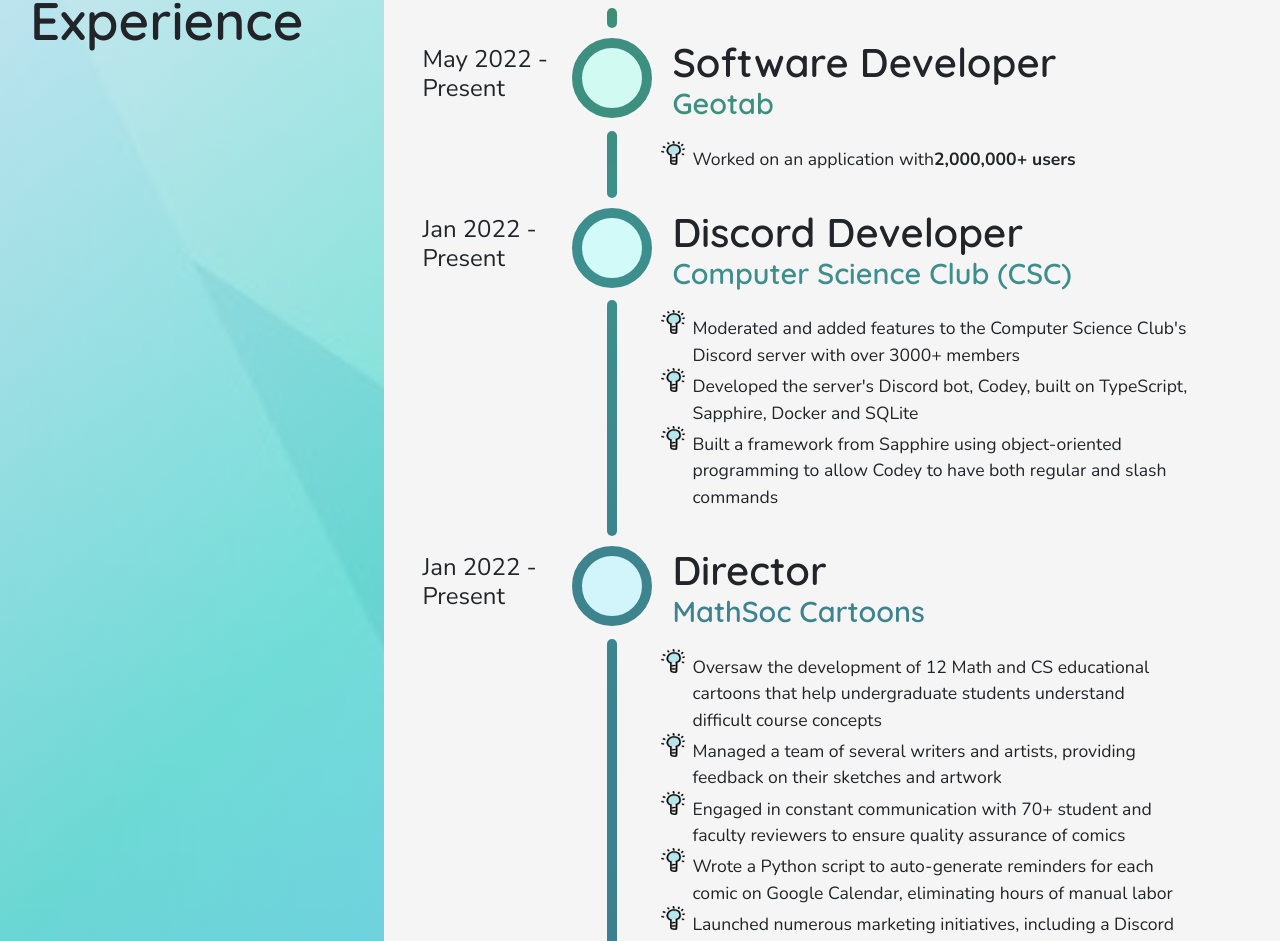
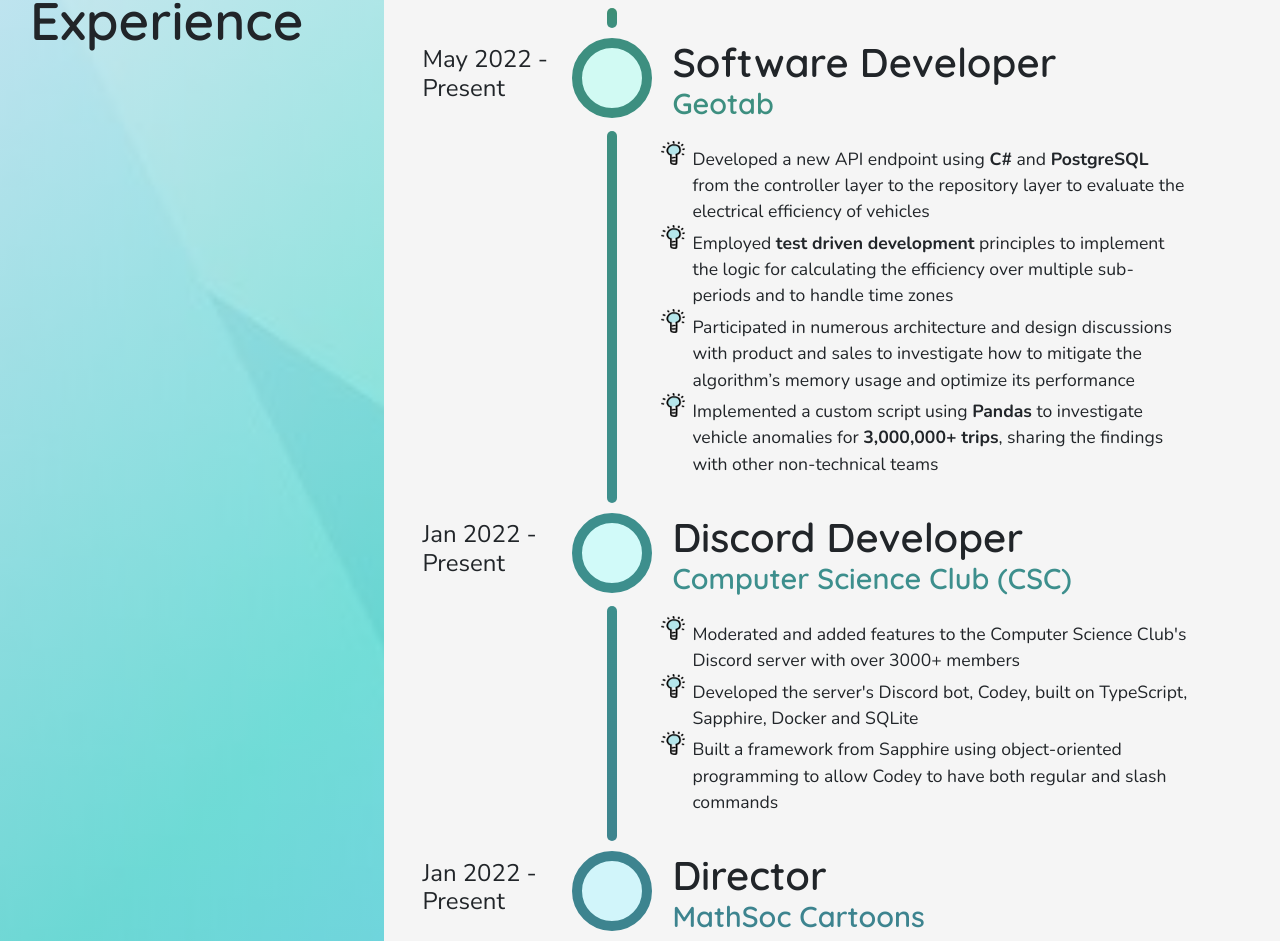
Before and after one commit to mcpenguin/the-arctic-blog, a React (Create React App) app: page / in a window 1280 px wide. Shown: the part 3636-4577 px from the top of the page. Built offline with nearby package versions, Linux system fonts and the light colour scheme.

Commit message:
some changes

```diff
--- a/src/components/ExperienceEducation/experienceData.tsx
+++ b/src/components/ExperienceEducation/experienceData.tsx
@@ -2,28 +2,44 @@
 // module containing experience data
 const data = [
   {
-    title: 'Discord Moderator',
-    subtitle: 'UW Visual Arts Club',
-    date: 'June 2022 - Present',
+    title: "Discord Moderator",
+    subtitle: "UW Visual Arts Club",
+    date: "June 2022 - Present",
     content: null,
   },
   {
-    title: 'Software Developer',
-    subtitle: 'Geotab',
-    date: 'May 2022 - Present',
+    title: "Software Developer",
+    subtitle: "Geotab",
+    date: "May 2022 - Present",
     content: (
       <ul>
         <li>
-          Worked on an application with
-          <b>2,000,000+ users</b>
+          Developed a new API endpoint using <b>C#</b> and <b>PostgreSQL</b>{" "}
+          from the controller layer to the repository layer to evaluate the
+          electrical efficiency of vehicles
+        </li>
+        <li>
+          Employed <b>test driven development</b> principles to implement the
+          logic for calculating the efficiency over multiple sub-periods and to
+          handle time zones
+        </li>
+        <li>
+          Participated in numerous architecture and design discussions with
+          product and sales to investigate how to mitigate the algorithm’s
+          memory usage and optimize its performance
+        </li>
+        <li>
+          Implemented a custom script using <b>Pandas</b> to investigate vehicle
+          anomalies for <b>3,000,000+ trips</b>, sharing the findings with other
+          non-technical teams
         </li>
       </ul>
     ),
   },
   {
-    title: 'Discord Developer',
-    subtitle: 'Computer Science Club (CSC)',
-    date: 'Jan 2022 - Present',
+    title: "Discord Developer",
+    subtitle: "Computer Science Club (CSC)",
+    date: "Jan 2022 - Present",
     content: (
       <ul>
         <li>
@@ -42,9 +58,9 @@ const data = [
     ),
   },
   {
-    title: 'Director',
-    subtitle: 'MathSoc Cartoons',
-    date: 'Jan 2022 - Present',
+    title: "Director",
+    subtitle: "MathSoc Cartoons",
+    date: "Jan 2022 - Present",
     content: (
       <ul>
         <li>
@@ -90,9 +106,9 @@ const data = [
     ),
   },
   {
-    title: 'MATH 135 Marker',
-    subtitle: 'University of Waterloo',
-    date: 'Sep 2021 - Dec 2021',
+    title: "MATH 135 Marker",
+    subtitle: "University of Waterloo",
+    date: "Sep 2021 - Dec 2021",
     content: (
       <ul>
         <li>Reviewed and marked 100+ assignments each week</li>
@@ -100,9 +116,9 @@ const data = [
     ),
   },
   {
-    title: 'Comic Writer',
-    subtitle: 'MathSoc Cartoons',
-    date: 'May 2021 - Dec 2021',
+    title: "Comic Writer",
+    subtitle: "MathSoc Cartoons",
+    date: "May 2021 - Dec 2021",
     content: (
       <ul>
         <li>
@@ -136,9 +152,9 @@ const data = [
     ),
   },
   {
-    title: 'Web Developer',
-    subtitle: 'Pure Math Club (PMC)',
-    date: 'May 2021 - Dec 2021',
+    title: "Web Developer",
+    subtitle: "Pure Math Club (PMC)",
+    date: "May 2021 - Dec 2021",
     content: (
       <ul>
         <li>Redesigned the University of Waterloo’s Pure Math Club website</li>
@@ -150,9 +166,9 @@ const data = [
     ),
   },
   {
-    title: 'Data Analyst',
-    subtitle: 'eMedAsia',
-    date: 'May 2021 - Aug 2021',
+    title: "Data Analyst",
+    subtitle: "eMedAsia",
+    date: "May 2021 - Aug 2021",
     content: (
       <ul>
         <li>
@@ -171,9 +187,9 @@ const data = [
     ),
   },
   {
-    title: 'Mathematics Tutor',
-    subtitle: 'Dignity for Children Foundation',
-    date: 'June 2019 - Dec 2019',
+    title: "Mathematics Tutor",
+    subtitle: "Dignity for Children Foundation",
+    date: "June 2019 - Dec 2019",
     content: (
       <ul>
         <li>
@@ -192,9 +208,9 @@ const data = [
     ),
   },
   {
-    title: 'Piano Tutor',
-    subtitle: 'Shelter Home for Children',
-    date: 'Apr 2019 - Jan 2020',
+    title: "Piano Tutor",
+    subtitle: "Shelter Home for Children",
+    date: "Apr 2019 - Jan 2020",
     content: (
       <ul>
         <li>
@@ -208,9 +224,9 @@ const data = [
     ),
   },
   {
-    title: 'Curator',
-    subtitle: 'TEDxSunwayUniversity',
-    date: 'Jan 2019 - Jan 2020',
+    title: "Curator",
+    subtitle: "TEDxSunwayUniversity",
+    date: "Jan 2019 - Jan 2020",
     content: (
       <ul>
         <li>Recruited and worked with speakers to prepare their speeches</li>
@@ -219,15 +235,15 @@ const data = [
     ),
   },
   {
-    title: 'Trombonist',
-    subtitle: 'Sunway University Ensemble (SUE)',
-    date: 'Sep 2018 - June 2020',
+    title: "Trombonist",
+    subtitle: "Sunway University Ensemble (SUE)",
+    date: "Sep 2018 - June 2020",
     content: null,
   },
   {
-    title: 'Software Engineer',
-    subtitle: 'TMS Software Sdn Bhd',
-    date: 'May 2018 - July 2018',
+    title: "Software Engineer",
+    subtitle: "TMS Software Sdn Bhd",
+    date: "May 2018 - July 2018",
     content: (
       <ul>
         <li>
--- a/src/components/Projects/ProjectContent.scss
+++ b/src/components/Projects/ProjectContent.scss
@@ -26,7 +26,7 @@
 
                 h1 {
                     font-weight: 300;
-                    font-size: 3em;
+                    font-size: 2em;
                     width: 100%;
                     text-align: center;
                 }
@@ -68,6 +68,14 @@
             width: 60%;
             text-align: left;
 
+            h1 {
+                font-size: 2.5em;
+            }
+
+            h2 {
+                font-size: 2.2em;
+            }
+
             @media (max-width: $mobile_width) {
                 width: 90%;
             }
--- a/src/components/Projects/Projects.scss
+++ b/src/components/Projects/Projects.scss
@@ -69,6 +69,14 @@
         white-space: nowrap;
         text-overflow: ellipsis;
     }
+
+    @media (max-width: 600px) {
+        height: 100px;
+        border: 5px;
+
+        margin-top: 5px;
+        margin-bottom: 5px;
+    }
 }
 
 @media (max-width: 480px) {
@@ -108,7 +116,7 @@
 .project-folder .project-image {
     position: relative;
     top: 3px;
-    height: 100%;
+    width: 100%;
 }
 
 .project-folder .project-image img {
@@ -141,6 +149,10 @@
     border-top-left-radius: 100px;
 
     border-top: 3px solid #000031;
+
+    @media (max-width: 600px) {
+        height: 50%;
+    }
 }
 
 .project-folder .tools-used img {
```
Also changed, not shown: .eslintrc.json.
